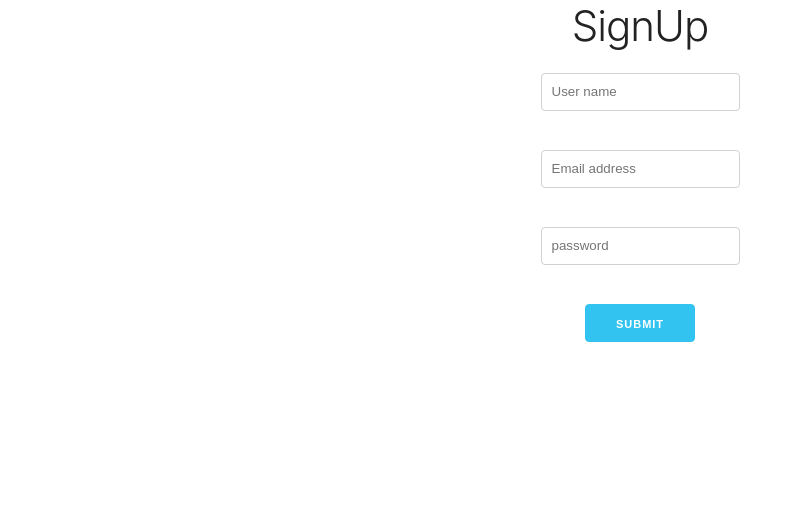
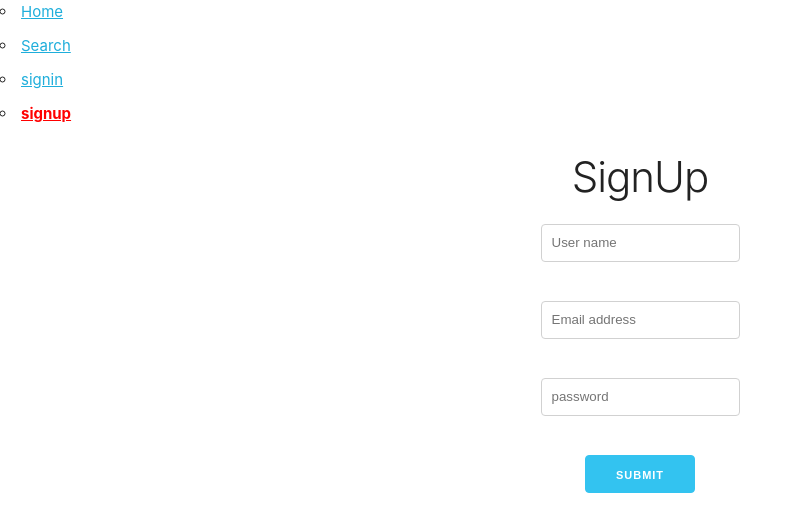
Before and after one commit to bj-budhathoki/graphqlrecipe-client, a React (Create React App) app: page /signup in a window 1280 px wide. Shown: the top 532 px of the page, without its empty margins (0-803 px from the left). Built offline with nearby package versions, Linux system fonts and the light colour scheme; no server answers.

Commit message:
set current user

```diff
--- a/src/components/App.js
+++ b/src/components/App.js
@@ -1,18 +1,25 @@
 import React, { Component } from "react";
 import { Query } from "react-apollo";
 import { GET_ALL_RECIPES } from "../queries";
+import RecipeItem from "./Recipe/RecipeItem";
 import "./App.css";
 class App extends Component {
   render() {
     return (
       <div className="App">
-        <h1>home</h1>
+        <h1>Home</h1>
         <Query query={GET_ALL_RECIPES}>
           {({ data, loading, error }) => {
             if (loading) return <div>loading...</div>;
             if (error) return <div>errors</div>;
             console.log(data);
-            return <p>recipes</p>;
+            return (
+              <ul>
+                {data.getAllRecipes.map(recipe => (
+                  <RecipeItem {...recipe} key={recipe._id} />
+                ))}
+              </ul>
+            );
           }}
         </Query>
       </div>
--- /dev/null
+++ b/src/components/Auth/SignOut.js
@@ -0,0 +1,18 @@
+import React from "react";
+import { ApolloConsumer } from "react-apollo";
+import { withRouter } from "react-router-dom";
+const handleSignOut = (client, history) => {
+  localStorage.setItem("token", "");
+  client.resetStore();
+  history.push("/");
+};
+const SignOut = ({ history }) => (
+  <ApolloConsumer>
+    {client => {
+      return (
+        <button onClick={() => handleSignOut(client, history)}>sign out</button>
+      );
+    }}
+  </ApolloConsumer>
+);
+export default withRouter(SignOut);
--- a/src/components/Auth/Signin.js
+++ b/src/components/Auth/Signin.js
@@ -1,5 +1,6 @@
 import React, { Component } from "react";
 import { Mutation } from "react-apollo";
+import { withRouter } from "react-router-dom";
 import { SIGNIN_USER } from "../../queries";
 const initialState = {
   username: "",
@@ -25,10 +26,11 @@ export class Signin extends Component {
 
   handleSubmit = (event, signinUser) => {
     event.preventDefault();
-    signinUser().then(({data}) => {
-      console.log(data);
-    localStorage.setItem('token',data.signinUser.token)
+    signinUser().then(({ data }) => {
+      localStorage.setItem("token", data.signinUser.token);
+      this.props.refetch();
       this.clearState();
+      this.props.history.push("/");
     });
   };
   render() {
@@ -80,4 +82,4 @@ export class Signin extends Component {
   }
 }
 
-export default Signin;
+export default withRouter(Signin);
--- a/src/components/Auth/Signup.js
+++ b/src/components/Auth/Signup.js
@@ -1,5 +1,6 @@
 import React, { Component } from "react";
 import { Mutation } from "react-apollo";
+import { withRouter } from "react-router-dom";
 import { SIGNUP_USER } from "../../queries";
 const initialState = {
   username: "",
@@ -27,9 +28,10 @@ export class Signup extends Component {
   handleSubmit = (event, signupUser) => {
     event.preventDefault();
     signupUser().then(data => {
-      console.log(data);
       localStorage.setItem("token", data.signupUser.token);
+      this.props.refetch();
       this.clearState();
+      this.props.history.push("/");
     });
   };
   render() {
@@ -93,4 +95,4 @@ export class Signup extends Component {
   }
 }
 
-export default Signup;
+export default withRouter(Signup);
--- /dev/null
+++ b/src/components/Navbar.js
@@ -0,0 +1,123 @@
+import React from "react";
+import { NavLink } from "react-router-dom";
+import SignOut from "./Auth/SignOut";
+const Navbar = ({ session }) => (
+  <nav>
+    {session && session.getCurrentUser ? (
+      <NavbarAuth session={session} />
+    ) : (
+      <NavbarUnAuth />
+    )}
+  </nav>
+);
+const NavbarAuth = ({ session }) => (
+  <>
+    <ul>
+      <li>
+        <NavLink
+          to="/"
+          exact
+          activeStyle={{
+            fontWeight: "bold",
+            color: "red"
+          }}
+        >
+          Home
+        </NavLink>
+      </li>
+      <li>
+        <NavLink
+          to="/search"
+          exact
+          activeStyle={{
+            fontWeight: "bold",
+            color: "red"
+          }}
+        >
+          Search
+        </NavLink>
+      </li>
+      <li>
+        <NavLink
+          to="/recipe/add"
+          exact
+          activeStyle={{
+            fontWeight: "bold",
+            color: "red"
+          }}
+        >
+          add Recipe
+        </NavLink>
+      </li>
+      <li>
+        <NavLink
+          to="/profile"
+          exact
+          activeStyle={{
+            fontWeight: "bold",
+            color: "red"
+          }}
+        >
+          profile
+        </NavLink>
+      </li>
+      <li>
+        <SignOut />
+      </li>
+    </ul>
+    <h4>welcome,{session.getCurrentUser.username}</h4>
+  </>
+);
+const NavbarUnAuth = () => (
+  <ul>
+    <li>
+      <NavLink
+        to="/"
+        exact
+        activeStyle={{
+          fontWeight: "bold",
+          color: "red"
+        }}
+      >
+        Home
+      </NavLink>
+    </li>
+    <li>
+      <NavLink
+        to="/search"
+        exact
+        activeStyle={{
+          fontWeight: "bold",
+          color: "red"
+        }}
+      >
+        Search
+      </NavLink>
+    </li>
+    <li>
+      <NavLink
+        to="/signin"
+        exact
+        activeStyle={{
+          fontWeight: "bold",
+          color: "red"
+        }}
+      >
+        signin
+      </NavLink>
+    </li>
+    <li>
+      <NavLink
+        to="/signup"
+        exact
+        activeStyle={{
+          fontWeight: "bold",
+          color: "red"
+        }}
+      >
+        signup
+      </NavLink>
+    </li>
+  </ul>
+);
+export default Navbar;
--- /dev/null
+++ b/src/components/Profile/Profile.js
@@ -0,0 +1,3 @@
+import React from "react";
+const Profile = () => <div>profile</div>;
+export default Profile;
--- /dev/null
+++ b/src/components/Recipe/AddRecipe.js
@@ -0,0 +1,3 @@
+import React from "react";
+const AddRecipe = () => <div>Add recipe</div>;
+export default AddRecipe;
--- /dev/null
+++ b/src/components/Recipe/RecipeItem.js
@@ -0,0 +1,8 @@
+import React from "react";
+const RecipeItem = ({ name, category }) => (
+  <li>
+    <h4>{name}</h4>
+    <strong>{category}</strong>
+  </li>
+);
+export default RecipeItem;
--- /dev/null
+++ b/src/components/Recipe/Search.js
@@ -0,0 +1,8 @@
+import React from "react";
+
+const Search = () => (
+  <div>
+    <h1>search</h1>
+  </div>
+);
+export default Search;
--- /dev/null
+++ b/src/components/WithSeassion.js
@@ -0,0 +1,13 @@
+import React from "react";
+import { Query } from "react-apollo";
+import { GET_CURRENT_USER } from "../queries";
+const WithSession = Component => props => (
+  <Query query={GET_CURRENT_USER}>
+    {({ data, loading, refetch }) => {
+      if (loading) return null;
+
+      return <Component {...props} refetch={refetch} session={data} />;
+    }}
+  </Query>
+);
+export default WithSession;
--- a/src/index.js
+++ b/src/index.js
@@ -8,7 +8,11 @@ import "./index.css";
 import App from "./components/App";
 import Signin from "./components/Auth/Signin";
 import Signup from "./components/Auth/Signup";
-
+import WithSession from "./components/WithSeassion";
+import Navbar from "./components/Navbar";
+import Search from "./components/Recipe/Search";
+import AddRecipe from "./components/Recipe/AddRecipe";
+import Profile from "./components/Profile/Profile";
 const client = new ApolloClient({
   uri: "http://localhost:4000/graphql",
   fetchOptions: {
@@ -29,18 +33,24 @@ const client = new ApolloClient({
   }
 });
 
-const Root = () => (
-  <Switch>
-    <Route exact path="/" component={App} />
-    <Route path="/signin" component={Signin} />
-    <Route path="/signup" component={Signup} />
-  </Switch>
+const Root = ({ refetch, session }) => (
+  <>
+    <Navbar session={session} />
+    <Switch>
+      <Route exact path="/" component={App} />
+      <Route exact path="/search" component={Search} />
+      <Route path="/signin" render={() => <Signin refetch={refetch} />} />
+      <Route path="/signup" render={() => <Signup refetch={refetch} />} />
+      <Route path="/recipe/add" component={AddRecipe} />
+      <Route path="/profile" component={Profile} />
+    </Switch>
+  </>
 );
-
+const RootWithSession = WithSession(Root);
 ReactDOM.render(
   <ApolloProvider client={client}>
     <BrowserRouter>
-      <Root />
+      <RootWithSession />
     </BrowserRouter>
   </ApolloProvider>,
   document.getElementById("root")
--- a/src/queries/index.js
+++ b/src/queries/index.js
@@ -4,17 +4,25 @@ import { gql } from "apollo-boost";
 export const GET_ALL_RECIPES = gql`
   query {
     getAllRecipes {
+      _id
       name
-      description
-      instructions
+
       category
-      likes
-      createDate
     }
   }
 `;
 /** Recipes mutaions */
 /** user queries */
+export const GET_CURRENT_USER = gql`
+  query {
+    getCurrentUser {
+      username
+      joinDate
+      email
+    }
+  }
+`;
+
 /** User's Mutaion */
 export const SIGNUP_USER = gql`
   mutation($username: String!, $email: String!, $password: String!) {
```
